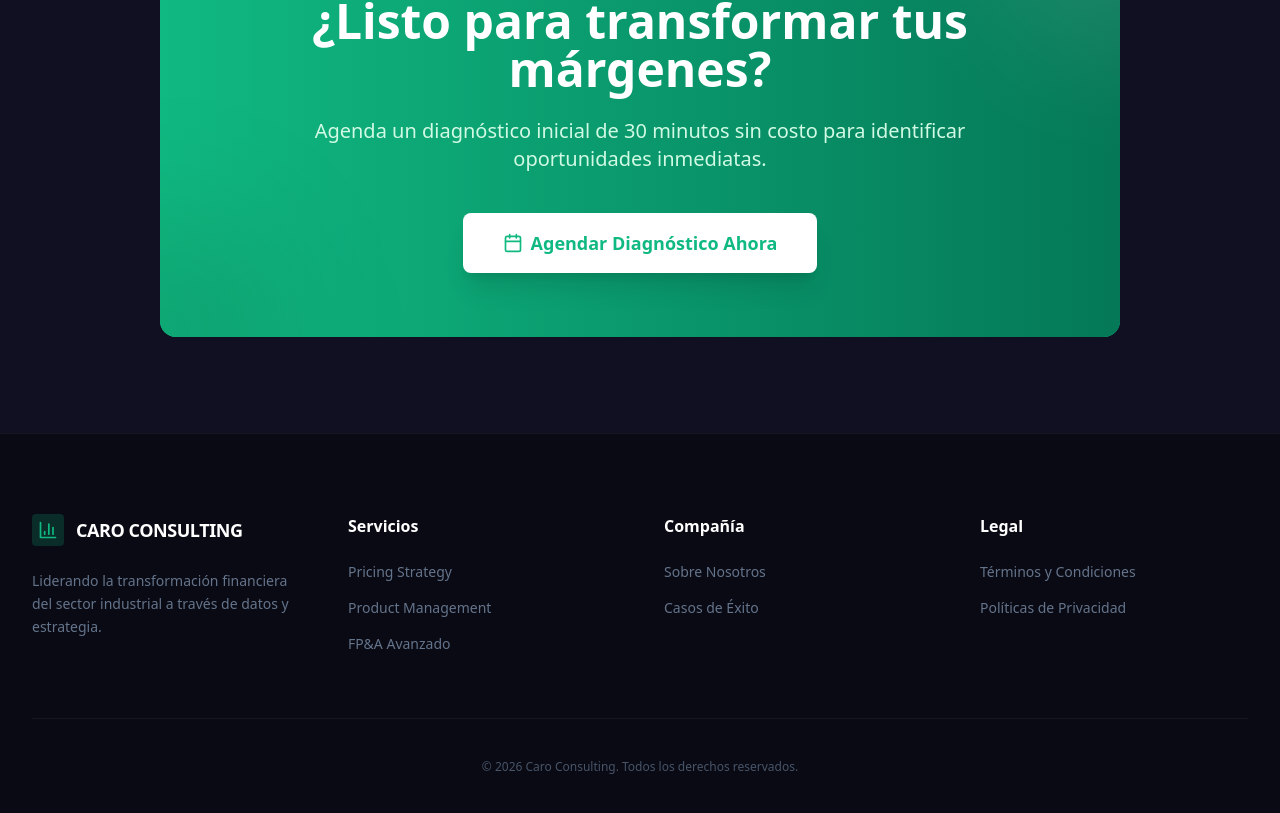
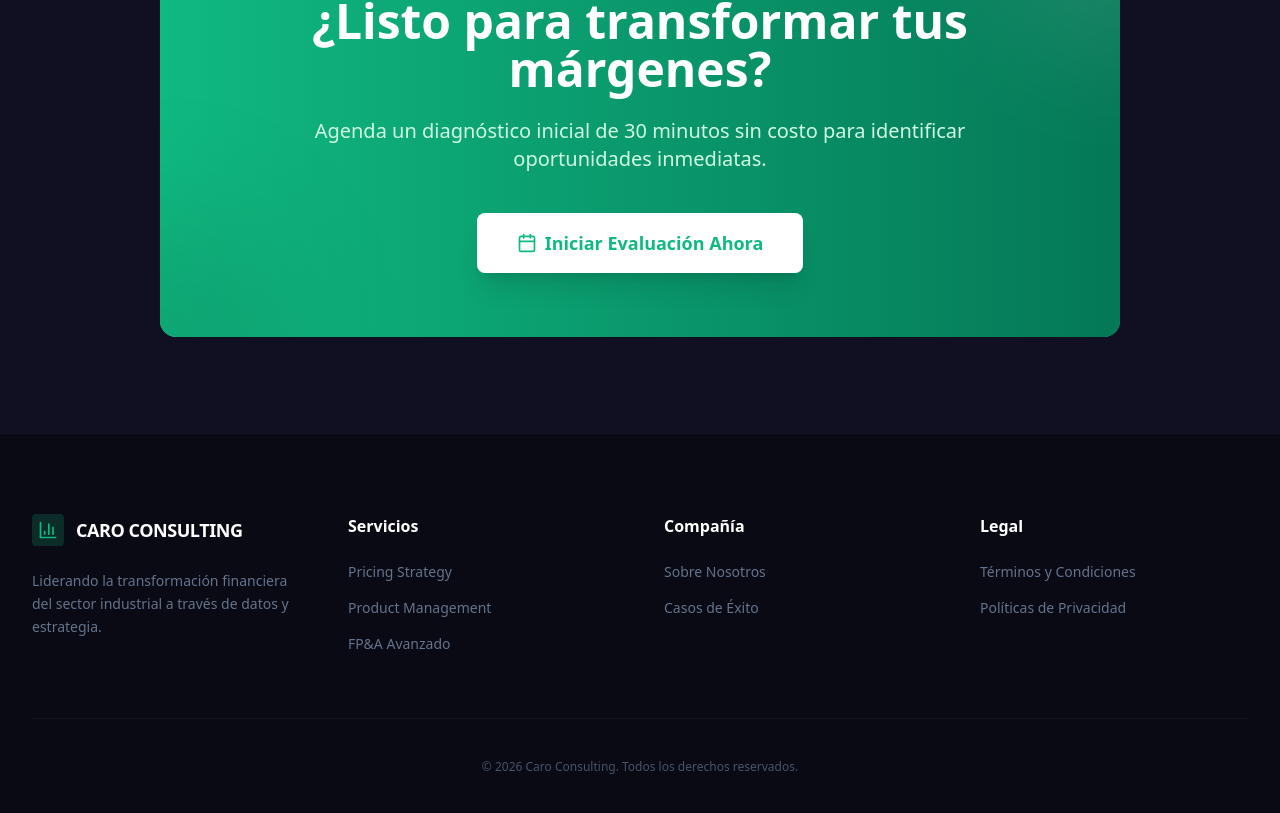
Before and after one commit to zettor88/caro-consulting-webapp, a Next.js app: page / in a window 1280 px wide. Shown: the part 4091-4904 px from the top of the page. Built offline with nearby package versions, Linux system fonts and the light colour scheme; no server answers; the database is empty.

Commit message:
fix: redirect evaluation cta to forms page

```diff
--- a/app/page.tsx
+++ b/app/page.tsx
@@ -138,7 +138,7 @@ export default function Home() {
                     />
                     <div className="flex flex-col sm:flex-row gap-4 justify-center">
                         <Link
-                            href="/agendar"
+                            href="/formularios"
                             className="bg-primary hover:bg-primary/90 text-white font-bold py-4 px-8 rounded-lg transition-all flex items-center justify-center gap-2 shadow-lg shadow-primary/25 hover:translate-y-[-2px]"
                         >
                             {content.hero.cta_primary} <ArrowRight className="w-5 h-5" />
@@ -369,10 +369,10 @@ export default function Home() {
                                 Agenda un diagnóstico inicial de 30 minutos sin costo para identificar oportunidades inmediatas.
                             </p>
                             <Link
-                                href="/agendar"
+                                href="/formularios"
                                 className="inline-flex bg-white text-primary hover:bg-emerald-50 font-bold py-4 px-10 rounded-lg transition shadow-xl text-lg items-center gap-2"
                             >
-                                <Calendar className="w-5 h-5" /> Agendar Diagnóstico Ahora
+                                <Calendar className="w-5 h-5" /> Iniciar Evaluación Ahora
                             </Link>
                         </div>
                     </div>
```
